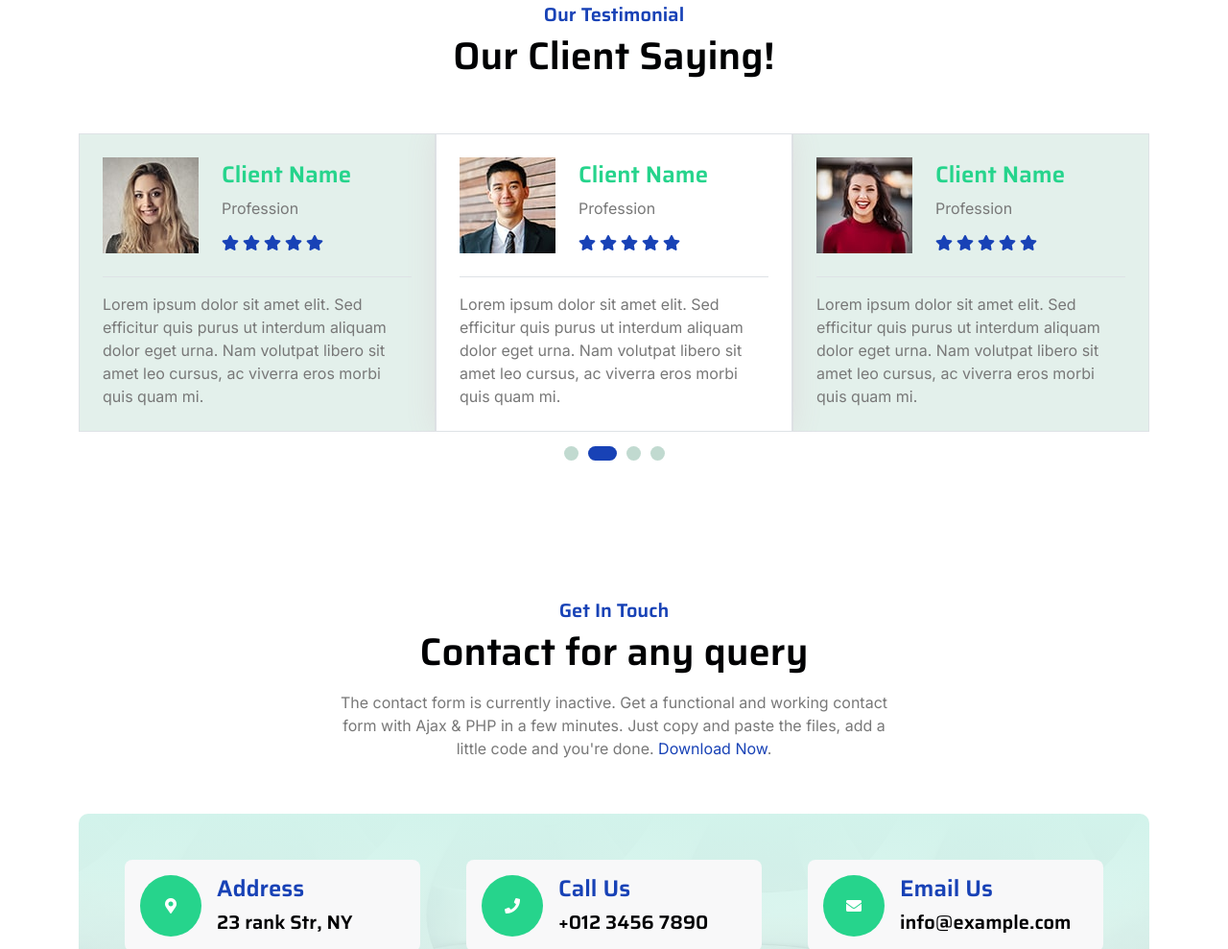
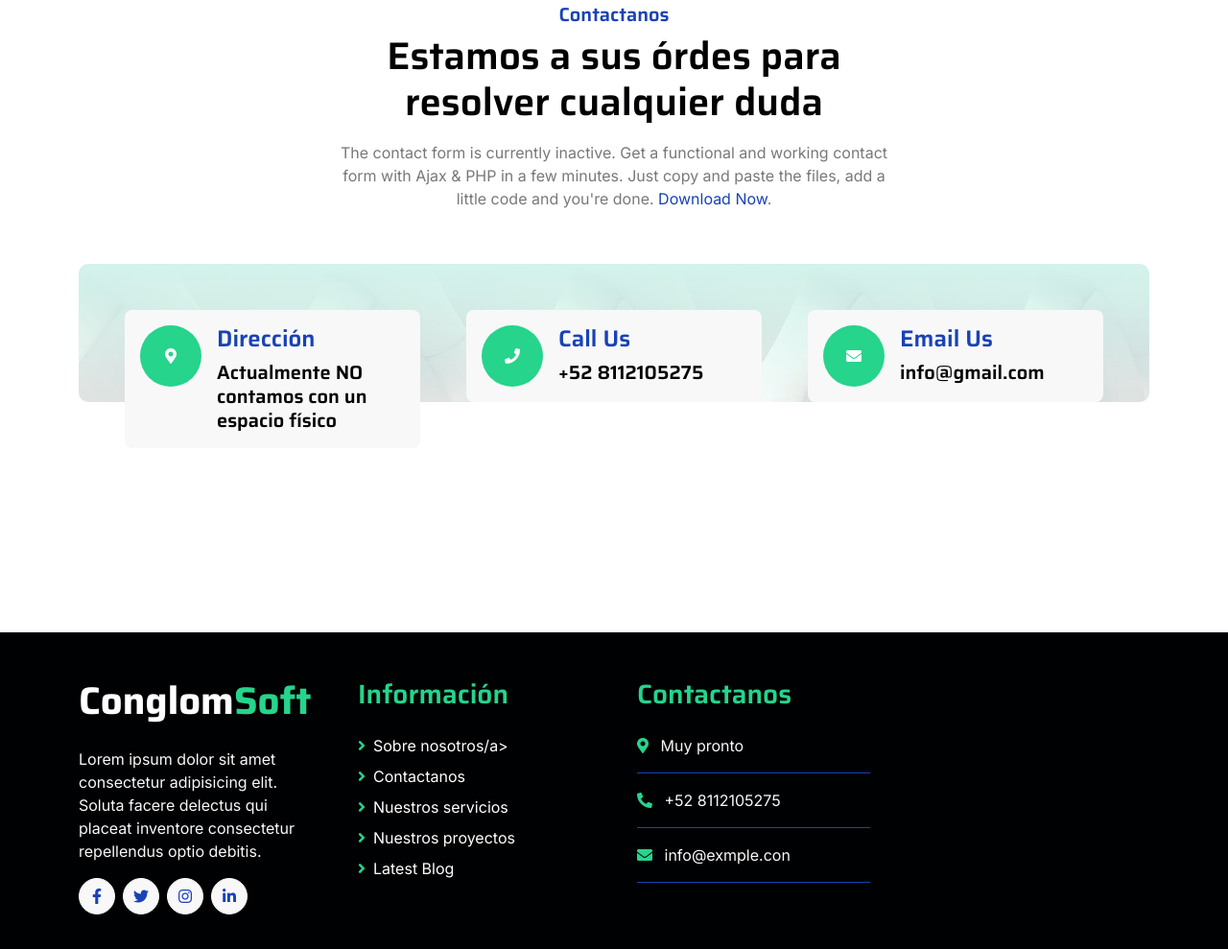
Before and after one commit to romancalix/conglomsoft.website, a plain HTML site: page index.html in a window 1280 px wide. Shown: the part 3910-4899 px from the top of the page at 96% size. Drawn offline with nearby package versions, Linux system fonts and the light colour scheme; animation ran at ten frames a second.

Commit message:
index updated

```diff
--- a/index.html
+++ b/index.html
@@ -585,7 +585,7 @@
         </div>
         <!-- Team End -->
 
-        <!-- Testimonial Start -->
+        <!-- Testimonial Start --
         <div class="container-fluid testimonial py-5 mb-5">
             <div class="container">
                 <div class="text-center mx-auto pb-5 wow fadeIn" data-wow-delay=".3s" style="max-width: 600px;">
@@ -688,8 +688,8 @@
         <div class="container-fluid py-5 mb-5">
             <div class="container">
                 <div class="text-center mx-auto pb-5 wow fadeIn" data-wow-delay=".3s" style="max-width: 600px;">
-                    <h5 class="text-primary">Get In Touch</h5>
-                    <h1 class="mb-3">Contact for any query</h1>
+                    <h5 class="text-primary">Contactanos</h5>
+                    <h1 class="mb-3">Estamos a sus órdes para resolver cualquier duda</h1>
                     <p class="mb-2">The contact form is currently inactive. Get a functional and working contact form with Ajax & PHP in a few minutes. Just copy and paste the files, add a little code and you're done. <a href="https://htmlcodex.com/contact-form">Download Now</a>.</p>
                 </div>
                 <div class="contact-detail position-relative p-5">
@@ -700,8 +700,8 @@
                                     <i class="fas fa-map-marker-alt text-white"></i>
                                 </div>
                                 <div class="ms-3">
-                                    <h4 class="text-primary">Address</h4>
-                                    <a href="https://goo.gl/maps/Zd4BCynmTb98ivUJ6" target="_blank" class="h5">23 rank Str, NY</a>
+                                    <h4 class="text-primary">Dirección</h4>
+                                    <a target="_blank" class="h5">Actualmente NO contamos con un espacio físico</a>
                                 </div>
                             </div>
                         </div>
@@ -712,7 +712,7 @@
                                 </div>
                                 <div class="ms-3">
                                     <h4 class="text-primary">Call Us</h4>
-                                    <a class="h5" href="tel:+0123456789" target="_blank">+012 3456 7890</a>
+                                    <a class="h5" href="tel:+0123456789" target="_blank">+52 8112105275</a>
                                 </div>
                             </div>
                         </div>
@@ -723,12 +723,12 @@
                                 </div>
                                 <div class="ms-3">
                                     <h4 class="text-primary">Email Us</h4>
-                                    <a class="h5" href="mailto:info@example.com" target="_blank">info@example.com</a>
+                                    <a class="h5" href="mailto:info@example.com" target="_blank">info@gmail.com</a>
                                 </div>
                             </div>
                         </div>
                     </div>
-                    <div class="row g-5">
+                    <!-- <div class="row g-5">
                         <div class="col-lg-6 wow fadeIn" data-wow-delay=".3s">
                             <div class="p-5 h-100 rounded contact-map">
                                 <iframe class="rounded w-100 h-100" src="https://www.google.com/maps/embed?pb=!1m18!1m12!1m3!1d3025.4710403339755!2d-73.82241512404069!3d40.685622471397615!2m3!1f0!2f0!3f0!3m2!1i1024!2i768!4f13.1!3m3!1m2!1s0x89c26749046ee14f%3A0xea672968476d962c!2s123rd%20St%2C%20Queens%2C%20NY%2C%20USA!5e0!3m2!1sen!2sbd!4v1686493221834!5m2!1sen!2sbd" style="border:0;" allowfullscreen="" loading="lazy" referrerpolicy="no-referrer-when-downgrade"></iframe>
@@ -753,7 +753,7 @@
                                 </div>
                             </div>
                         </div>
-                    </div>
+                    </div> -->
                 </div>
             </div>
         </div>
@@ -766,7 +766,7 @@
                 <div class="row g-5">
                     <div class="col-lg-3 col-md-6">
                         <a href="index.html">
-                            <h1 class="text-white fw-bold d-block">High<span class="text-secondary">Tech</span> </h1>
+                            <h1 class="text-white fw-bold d-block">Conglom<span class="text-secondary">Soft</span> </h1>
                         </a>
                         <p class="mt-4 text-light">Lorem ipsum dolor sit amet consectetur adipisicing elit. Soluta facere delectus qui placeat inventore consectetur repellendus optio debitis.</p>
                         <div class="d-flex hightech-link">
@@ -777,7 +777,7 @@
                         </div>
                     </div>
                     <div class="col-lg-3 col-md-6">
-                        <a href="#" class="h3 text-secondary">Short Link</a>
+                        <a href="#" class="h3 text-secondary">Información</a>
                         <div class="mt-4 d-flex flex-column short-link">
                             <a href="" class="mb-2 text-white"><i class="fas fa-angle-right text-secondary me-2"></i>Sobre nosotros/a>
                             <a href="" class="mb-2 text-white"><i class="fas fa-angle-right text-secondary me-2"></i>Contactanos</a>
@@ -786,7 +786,7 @@
                             <a href="" class="mb-2 text-white"><i class="fas fa-angle-right text-secondary me-2"></i>Latest Blog</a>
                         </div>
                     </div>
-                    <div class="col-lg-3 col-md-6">
+                    <!-- <div class="col-lg-3 col-md-6">
                         <a href="#" class="h3 text-secondary">Help Link</a>
                         <div class="mt-4 d-flex flex-column help-link">
                             <a href="" class="mb-2 text-white"><i class="fas fa-angle-right text-secondary me-2"></i>Terms Of use</a>
@@ -795,12 +795,12 @@
                             <a href="" class="mb-2 text-white"><i class="fas fa-angle-right text-secondary me-2"></i>FQAs</a>
                             <a href="" class="mb-2 text-white"><i class="fas fa-angle-right text-secondary me-2"></i>Contact</a>
                         </div>
-                    </div>
+                    </div> -->
                     <div class="col-lg-3 col-md-6">
-                        <a href="#" class="h3 text-secondary">Contact Us</a>
+                        <a href="#" class="h3 text-secondary">Contactanos</a>
                         <div class="text-white mt-4 d-flex flex-column contact-link">
-                            <a href="#" class="pb-3 text-light border-bottom border-primary"><i class="fas fa-map-marker-alt text-secondary me-2"></i> 123 Street, New York, USA</a>
-                            <a href="#" class="py-3 text-light border-bottom border-primary"><i class="fas fa-phone-alt text-secondary me-2"></i> +123 456 7890</a>
+                            <a href="#" class="pb-3 text-light border-bottom border-primary"><i class="fas fa-map-marker-alt text-secondary me-2"></i> Muy pronto</a>
+                            <a href="#" class="py-3 text-light border-bottom border-primary"><i class="fas fa-phone-alt text-secondary me-2"></i> +52 8112105275</a>
                             <a href="#" class="py-3 text-light border-bottom border-primary"><i class="fas fa-envelope text-secondary me-2"></i> info@exmple.con</a>
                         </div>
                     </div>
@@ -811,7 +811,9 @@
                         <span class="text-light"><a href="#" class="text-secondary"><i class="fas fa-copyright text-secondary me-2"></i>Your Site Name</a>, All right reserved.</span>
                     </div>
                     <div class="col-md-6 text-center text-md-end">
-                        <!--/*** This template is free as long as you keep the footer author’s credit link/attribution link/backlink. If you'd like to use the template without the footer author’s credit link/attribution link/backlink, you can purchase the Credit Removal License from "https://htmlcodex.com/credit-removal". Thank you for your support. ***/-->
+                        <!--/*** This template is free as long as you keep the footer author’s credit link/attribution link/backlink.
+                        If you'd like to use the template without the footer author’s credit link/attribution link/backlink,
+                        you can purchase the Credit Removal License from "https://htmlcodex.com/credit-removal". Thank you for your support. ***/-->
                         <span class="text-light">Designed By<a href="https://htmlcodex.com" class="text-secondary">HTML Codex</a></span>
                     </div>
                 </div>
```
